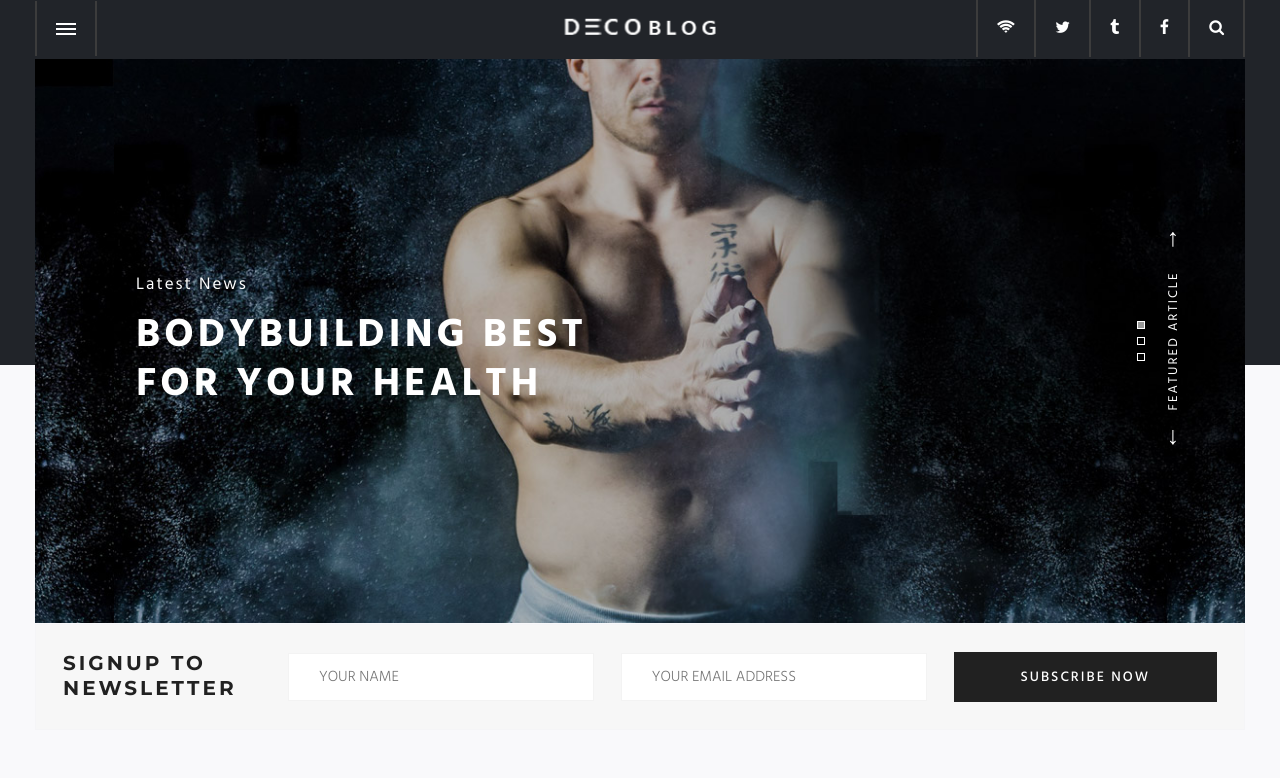
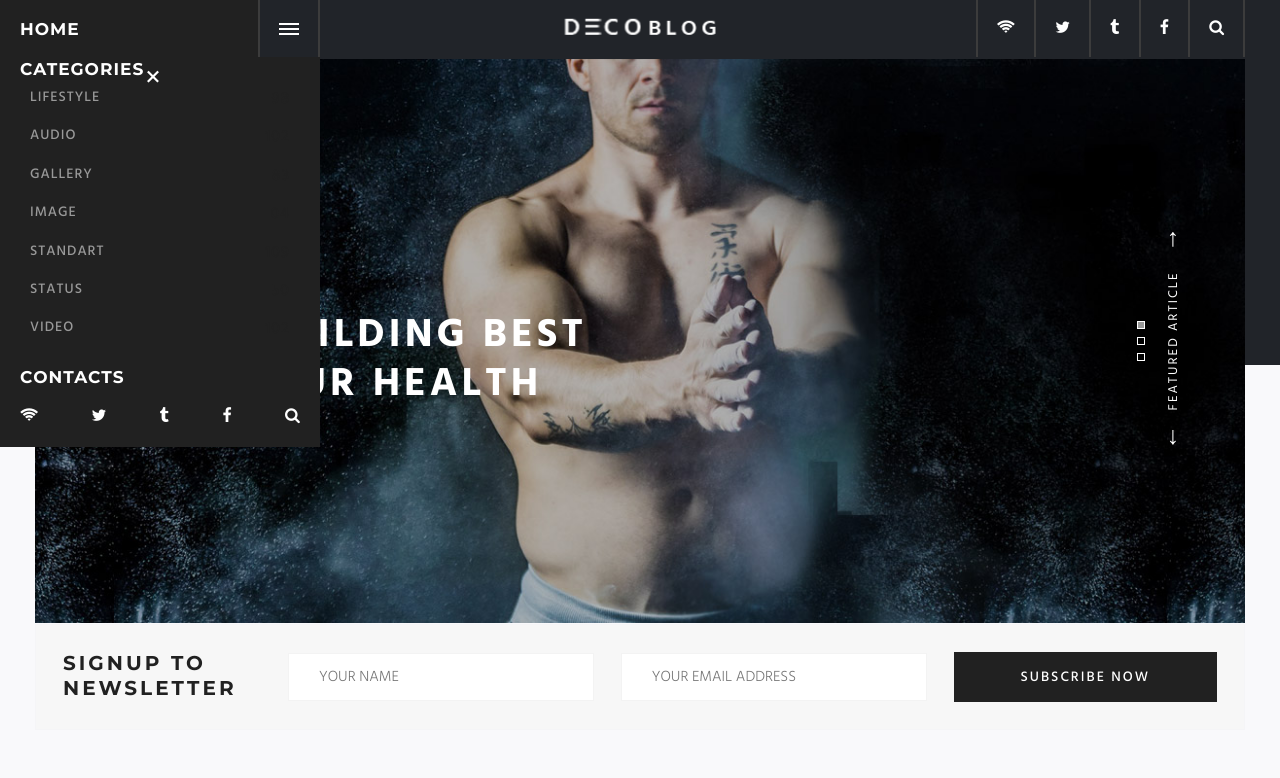
Before and after one commit to DanielNaizabekov/A1, a website: page app/index.html in a window 1280 px wide. Both pictures are taken after a click on the element 66 px from the left and 28 px from the top of the page. Shown: the top 778 px of the page. Drawn offline with Linux system fonts and the light colour scheme; files whose address does not match are found by name.

Commit message:
added drop-menu

```diff
--- a/app/index.html
+++ b/app/index.html
@@ -14,7 +14,65 @@
 		<header class="header">
 			<div class="container">
 				<nav class="nav">
-					<div class="menu__btn"><span></span></div>
+					<div class="menu">
+						<div class="menu__btn"><span></span></div>
+						<ul class="menu-list">
+							<li class="menu-item"><a class="menu-link" href="#">home</a></li>
+							<li class="menu-item">
+								<a class="menu-link menu-categories" href="#">categories</a>
+								<ul class="categories-list">
+									<li class="categories-item">
+										<a href="#">lifestyle</a>
+										<span class="categories-counter">98</span>
+									</li>
+									<li class="categories-item">
+										<a href="#">audio </a>
+										<span class="categories-counter">102</span>
+									</li>
+									<li class="categories-item">
+										<a href="#">gallery</a>
+										<span class="categories-counter">83</span>
+									</li>
+									<li class="categories-item">
+										<a href="#">image</a>
+										<span class="categories-counter">04</span>
+									</li>
+									<li class="categories-item">
+										<a href="#">standart</a>
+										<span class="categories-counter">109</span>
+									</li>
+									<li class="categories-item">
+										<a href="#">status</a>
+										<span class="categories-counter">50</span>
+									</li>
+									<li class="categories-item">
+										<a href="#">video</a>
+										<span class="categories-counter">102</span>
+									</li>
+								</ul>
+							</li>
+							<li class="menu-item"><a class="menu-link" href="#">contacts</a></li>
+							<li class="menu-item">
+								<ul class="list">
+									<li class="list__item">
+										<a class="list__link" href="#"><i class="icon-wifi"></i></a>
+									</li>
+									<li class="list__item">
+										<a class="list__link" href="#"><i class="icon-twitter"></i></a>
+									</li>
+									<li class="list__item">
+										<a class="list__link" href="#"><i class="icon-tumblr"></i></a>
+									</li>
+									<li class="list__item">
+										<a class="list__link" href="#"><i class="icon-facebook"></i></a>
+									</li>
+									<li class="list__item">
+										<a class="list__link" href="#"><i class="icon-search"></i></a>
+									</li>
+								</ul>
+							</li>
+						</ul>
+					</div>
 
 					<div class="header-logo"><img src="img/logo.png" alt="#"></div>
 
--- a/app/js/script.js
+++ b/app/js/script.js
@@ -1,4 +1,12 @@
 $(function() {
+	//===menu===
+	$('.menu__btn').on('click', function() {
+		$('.menu').toggleClass('menu-active');
+	});
+	//===menu===
+
+
+
 	//===slider===
 	$('.slider').slick({
 		infinite: true,
@@ -17,8 +25,10 @@ $(function() {
 
 
 	//===categories===
-	$('.categories-title').on('click', function() {
-		$('.categories-list').slideToggle(200);
+	$('.categories-title, .menu-categories').on('click', function(event) {
+		event.preventDefault();
+		$(this).toggleClass('.categories-title-active');
+		$(this).parent().find('.categories-list').slideToggle(200);
 	})
 	//===categories===
 
--- a/app/sass/components/_aside.sass
+++ b/app/sass/components/_aside.sass
@@ -43,10 +43,32 @@
 .categories-title
 	text-align: center
 	display: block
+	cursor: pointer
+.categories-title:hover
+	color: #999
+.menu-categories,
+.categories-title
+	position: relative
+.menu-categories:after,
+.categories-title:after
+	content: '+'
+	position: absolute
+	font-family: arial
+	font-weight: 400
+	font-size: rem(30px)
+	transform: rotate(45deg)
+
+.categories-title:after
+	top: -6px
+	right: 40px
+
+.categories-title-active .categories-title-active::after
+	transform: rotate(0deg)
+
 
 .categories-list
 	margin-top: rem(25px)
-	display: none
+	display: block
 
 .categories-item
 	display: flex
--- a/app/sass/components/_header.sass
+++ b/app/sass/components/_header.sass
@@ -5,18 +5,79 @@
 
 .nav
 	display: flex
-	justify-content: space-between
+	justify-content: flex-end
 	align-items: center
 	position: relative
 
+
+
+//===menu===
+.menu
+	position: fixed
+	z-index: 20
+	top: 0
+	left: 0
+	width: 320px
+	// min-width: 320px
+	background: $accent_color
+	padding: rem(20px)
+	transition: .3s
+	transform: translateX(-100%)
+.menu-active
+	transform: translateX(0)
+
+.menu-list
+	width: 100%
+	// min-height: 80vh
+	display: flex
+	flex-direction: column
+	// justify-content: space-between
+.menu-list .menu-item
+	margin-bottom: rem(20px)
+.menu-list .menu-item:last-child
+	margin-bottom: 0
+
+.menu-list .categories-list
+	margin: 0
+.menu-list .categories-item
+	padding: rem(10px)
+	border: none
+.menu-list .categories-item a
+	color: #999
+	font-size: rem(14px)
+
+.menu-list .list
+	display: flex
+	justify-content: space-between
+.menu-list .list__item
+	padding: 0
+.menu-list .list__item,
+.menu-list .list__item:last-child
+	border: none
+
+.menu-link
+	+font('montserrat', rem(17px), $accent_color, 700)
+	letter-spacing: 1px
+	text-transform: uppercase
+	text-decoration: none
+	color: #fff
+.menu-link:hover
+	text-decoration: underline
+//===menu===
 //===menu-btn===
 .menu__btn
 	width: rem(62px)
-	height: rem(55px)
+	height: rem(57px)
 	border-left: 2px solid #3c3c3c
 	border-right: 2px solid #3c3c3c
-	position: relative
+	background: #212429
+	position: absolute
 	cursor: pointer
+	top: 0
+	right: -98px
+	transition: 0.3s
+.menu-active .menu__btn
+	right: 0
 
 .menu__btn:hover
 	opacity: 0.5
```
Also changed, not shown: app/css/style.min.css.
